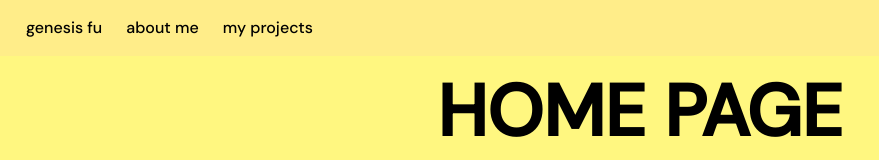
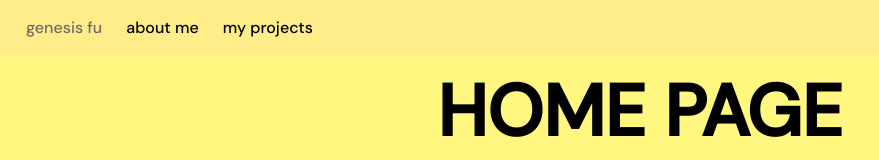
Before and after one commit to genefu/personal-website, a Next.js app: page / in a window 1280 px wide. Shown: the top 160 px of the page, without its empty margins (0-879 px from the left). Built offline with nearby package versions, Linux system fonts and the light colour scheme.

Commit message:
active link color
added code that changes color of link depending on which page user is currently on

```diff
--- a/app/common/header.tsx
+++ b/app/common/header.tsx
@@ -1,18 +1,21 @@
+'use client'
 import Link from "next/link"
+import { usePathname } from "next/navigation"
 
 export default function Header() {
+    const router = usePathname()
     return (
         <div>
             <nav className = "py-4 px-4">
                 <ul>
                     <li>
-                        <Link href = "/"> genesis fu </Link>
+                        <Link className = {router == "/" ? "active" : ""} href = "/"> genesis fu </Link>
                     </li>
                     <li>
-                        <Link href = "/about"> about me </Link>
+                        <Link className = {router == "/about" ? "active" : ""} href = "/about"> about me </Link>
                     </li>
                     <li>
-                        <Link href = "/projects"> my projects </Link>
+                        <Link className = {router == "/projects" ? "active" : ""} href = "/projects"> my projects </Link>
                     </li>
                 </ul>
             </nav>
--- a/app/globals.css
+++ b/app/globals.css
@@ -33,3 +33,7 @@ li {
   padding-right: 10px;
   display: inline;
 }
+
+a.active {
+  color: rgb(107, 107, 107)
+}
```
